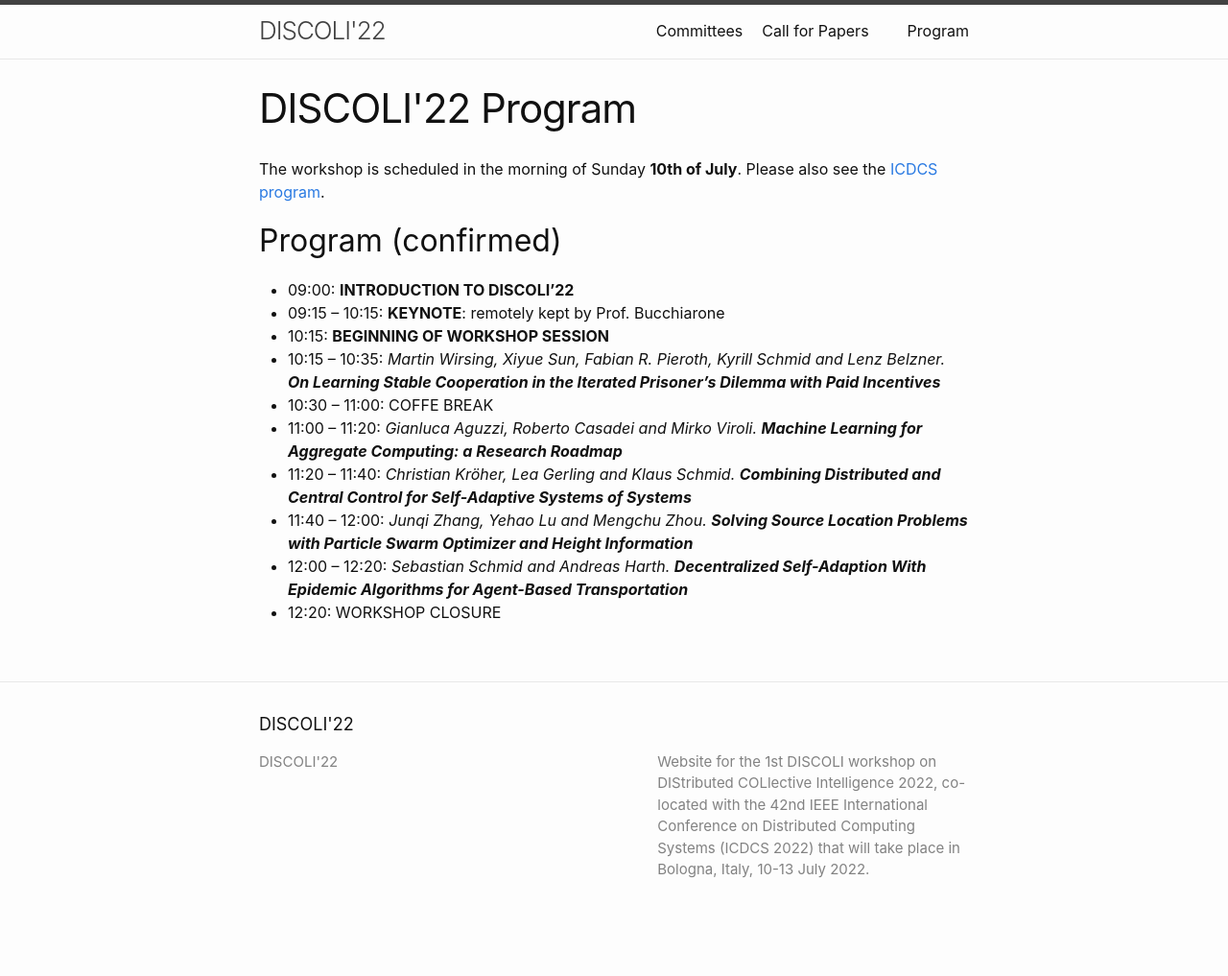
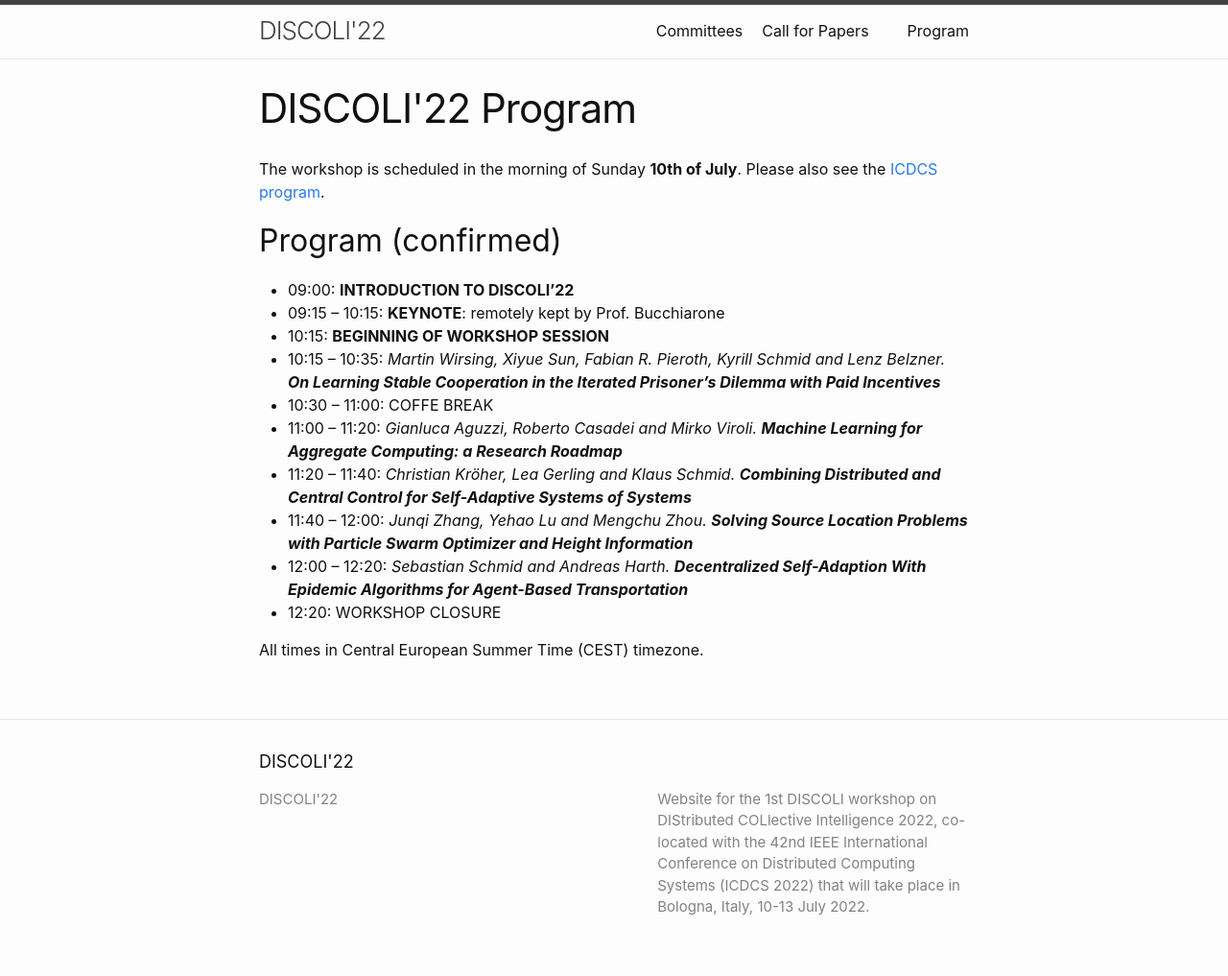
Before and after one commit to discoli-workshop/2023, a Jekyll site: the page built from program.md, in a window 1280 px wide. Shown: the whole page at 96% size. Built offline with Jekyll 4.4.1, drawn with Linux system fonts in a browser that asks for light colours; before the commit the page ends 978 px from its top, so only the background shows below that.

Commit message:
Clarify timezone

```diff
--- a/program.md
+++ b/program.md
@@ -23,4 +23,6 @@ Please also see the [ICDCS program](https://icdcs2022.icdcs.org/program-at-a-gla
 * 12:00 -- 12:20: *Sebastian Schmid and Andreas Harth.* ***Decentralized Self-Adaption With Epidemic Algorithms for Agent-Based Transportation***
 * 12:20: WORKSHOP CLOSURE
 
+All times in Central European Summer Time (CEST) timezone.
+
 <!-- * `15:30 -- 16:00`: Coffee break -->
```
